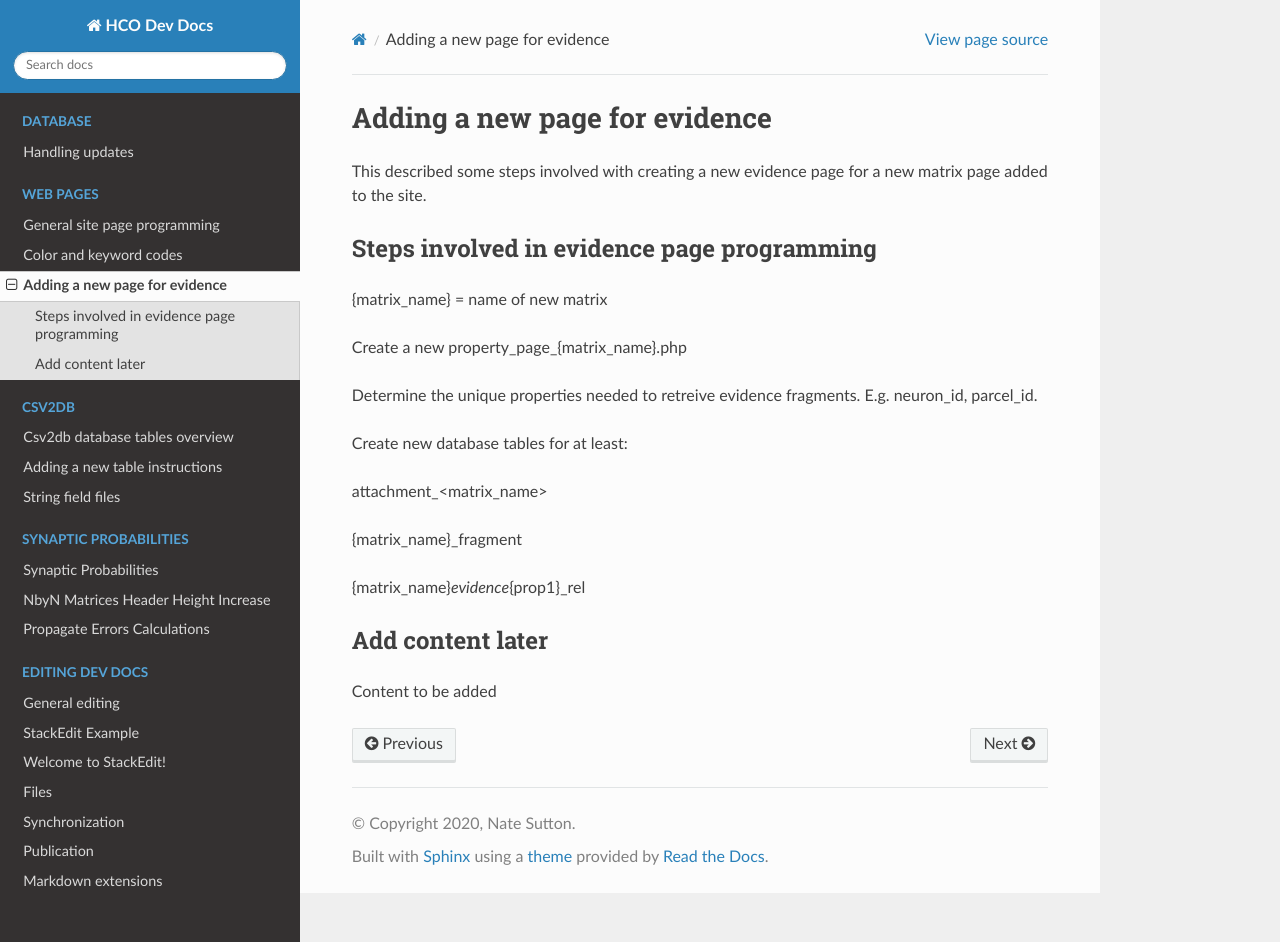
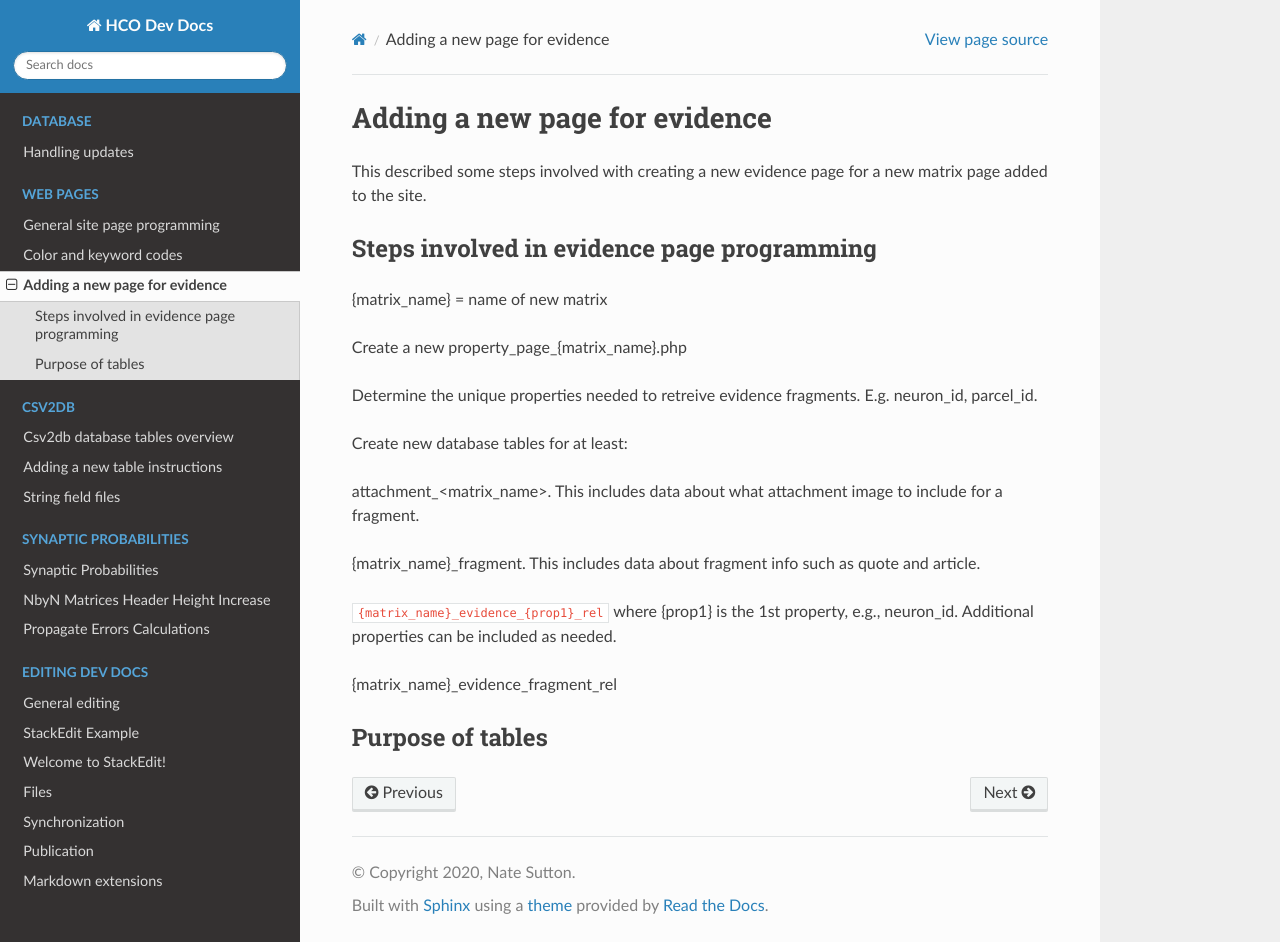
Before and after one commit to Hippocampome-Org/hco_dev_docs, a Sphinx documentation site: the page built from docs/web_pages/adding_evidence_page.md, in a window 1280 px wide and 942 px high. Built offline with Sphinx 7.4.7 and the Read the Docs theme 2.0.0, drawn with Linux system fonts in a browser that asks for light colours.

Commit message:
Update adding_evidence_page.md

```diff
--- a/docs/web_pages/adding_evidence_page.md
+++ b/docs/web_pages/adding_evidence_page.md
@@ -15,13 +15,13 @@ E.g. neuron_id, parcel_id.
 
 Create new database tables for at least:
 
-attachment_<matrix_name>
+attachment_<matrix_name>. This includes data about what attachment image to include for a fragment.
 
-{matrix_name}_fragment
+{matrix_name}_fragment. This includes data about fragment info such as quote and article.
 
-{matrix_name}_evidence_{prop1}_rel
+`{matrix_name}_evidence_{prop1}_rel` where {prop1} is the 1st property, e.g., neuron_id. Additional properties can be included as needed.
 
-Add content later
+{matrix_name}_evidence_fragment_rel
+
+Purpose of tables
 ---------------------
-
-Content to be added
```
